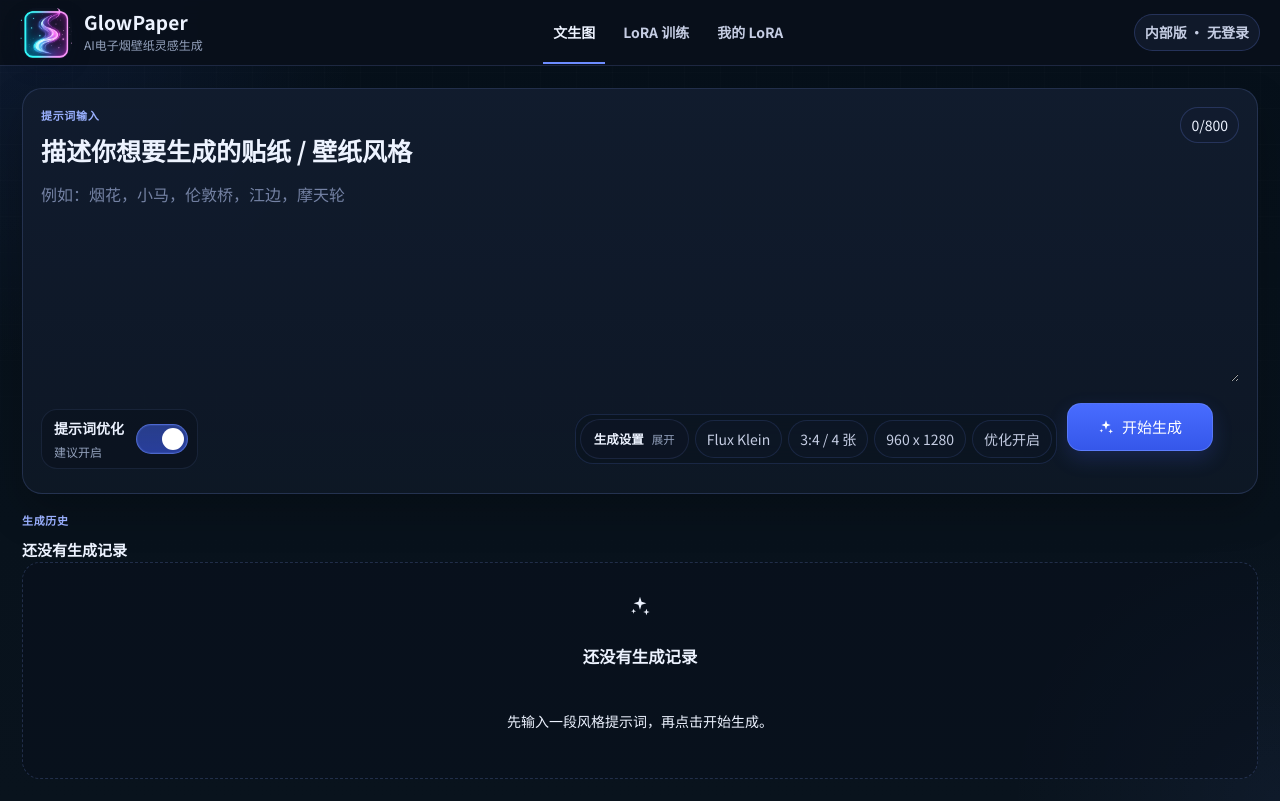
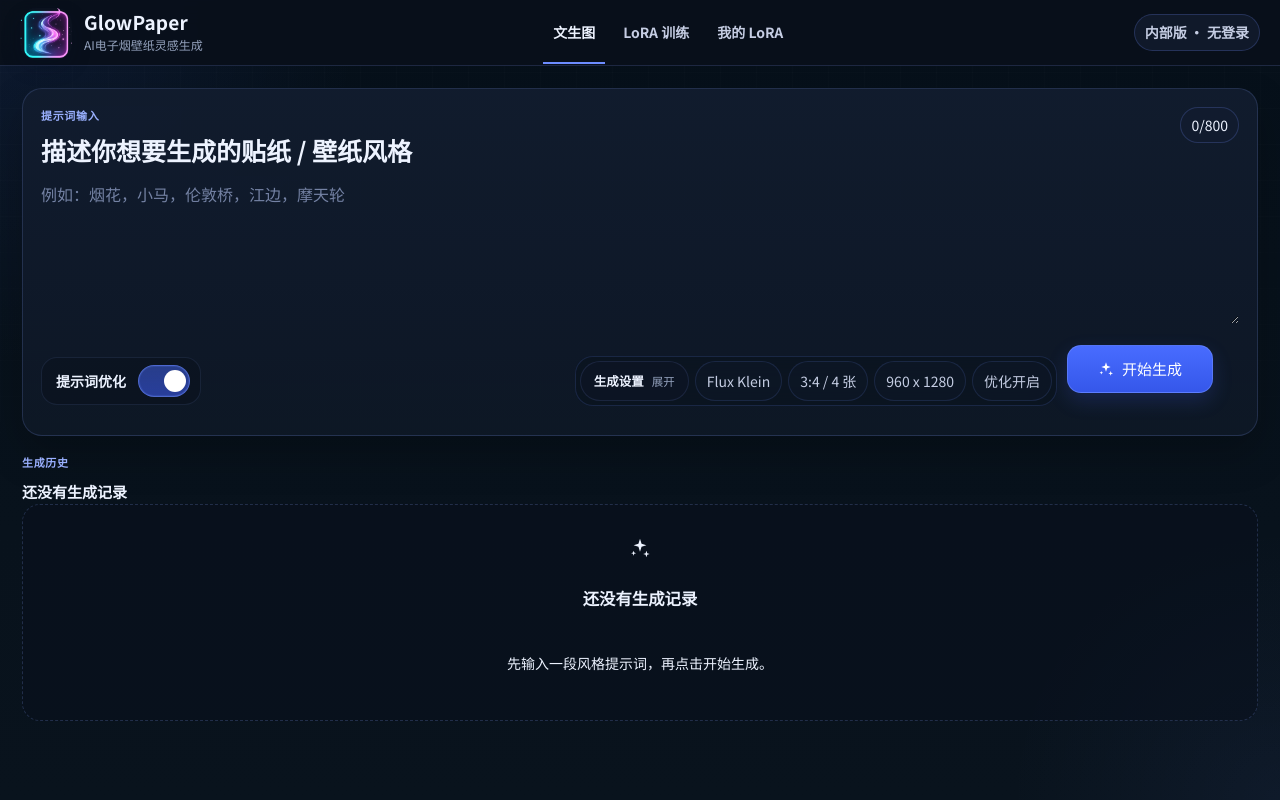
Before and after one commit to FelixGreat888/GlowPaper, a React (Vite) app: page / in a window 1280 px wide. Built offline with nearby package versions, Linux system fonts and the light colour scheme.

Commit message:
Tighten composer layout

```diff
--- a/src/App.jsx
+++ b/src/App.jsx
@@ -489,7 +489,7 @@ function GeneratePage({ config, history, setHistory, setActiveTab }) {
           <textarea
             className="composer-input"
             maxLength={800}
-            rows={7}
+            rows={5}
             value={prompt}
             onChange={(event) => {
               setPrompt(event.target.value);
@@ -499,10 +499,7 @@ function GeneratePage({ config, history, setHistory, setActiveTab }) {
 
           <div className="composer-toolbar">
             <div className="prompt-optimization-toggle">
-              <div className="toggle-copy">
-                <strong>提示词优化</strong>
-                <span>建议开启</span>
-              </div>
+              <strong className="toggle-title">提示词优化</strong>
               <button
                 type="button"
                 className={`switch-button ${promptOptimizationEnabled ? 'active' : ''}`}
--- a/src/styles.css
+++ b/src/styles.css
@@ -601,7 +601,7 @@ h3,
 
 .composer-input {
   width: 100%;
-  min-height: 136px;
+  min-height: 96px;
   margin-top: 12px;
   border: 0;
   resize: vertical;
@@ -687,33 +687,25 @@ h3,
 .prompt-optimization-toggle {
   display: inline-flex;
   align-items: center;
+  justify-content: space-between;
   gap: 12px;
-  padding: 7px 9px 7px 12px;
+  min-height: 48px;
+  padding: 0 10px 0 14px;
   border-radius: 16px;
   border: 1px solid rgba(95, 116, 180, 0.16);
   background: rgba(10, 17, 29, 0.44);
 }
 
-.toggle-copy {
-  display: flex;
-  flex-direction: column;
-  gap: 3px;
-}
-
-.toggle-copy strong {
+.toggle-title {
   font-size: 14px;
-}
-
-.toggle-copy span {
-  color: var(--muted);
-  font-size: 12px;
+  font-weight: 700;
 }
 
 .switch-button {
   position: relative;
   flex: none;
   width: 52px;
-  height: 30px;
+  height: 32px;
   border: 1px solid rgba(95, 116, 180, 0.24);
   border-radius: 999px;
   background: rgba(13, 20, 35, 0.78);
@@ -725,7 +717,7 @@ h3,
 
 .switch-button span {
   position: absolute;
-  top: 3px;
+  top: 4px;
   left: 3px;
   width: 22px;
   height: 22px;
@@ -766,11 +758,12 @@ h3,
   display: inline-flex;
   align-items: center;
   gap: 8px;
+  min-height: 40px;
   border: 1px solid rgba(95, 116, 180, 0.18);
   border-radius: 999px;
   background: rgba(14, 22, 38, 0.66);
   color: var(--text);
-  padding: 9px 13px;
+  padding: 0 13px;
   font-size: 12.5px;
   font-weight: 600;
 }
@@ -881,11 +874,12 @@ h3,
   align-items: center;
   justify-content: center;
   gap: 8px;
+  min-height: 48px;
   border: 1px solid rgba(109, 140, 255, 0.56);
   border-radius: 14px;
   background: linear-gradient(180deg, #486cff 0%, #3557ea 100%);
   color: #fff;
-  padding: 11px 16px;
+  padding: 0 16px;
   box-shadow: 0 8px 20px rgba(72, 108, 255, 0.18);
 }
 
@@ -904,9 +898,13 @@ h3,
 .mini-chip,
 .meta-chip {
   color: var(--muted-strong);
-  padding: 7px 11px;
+  padding: 0 11px;
   border-color: rgba(109, 140, 255, 0.14);
   background: rgba(16, 25, 41, 0.52);
+}
+
+.toolbar-summary .mini-chip {
+  min-height: 40px;
 }
 
 .notice-bar {
```
